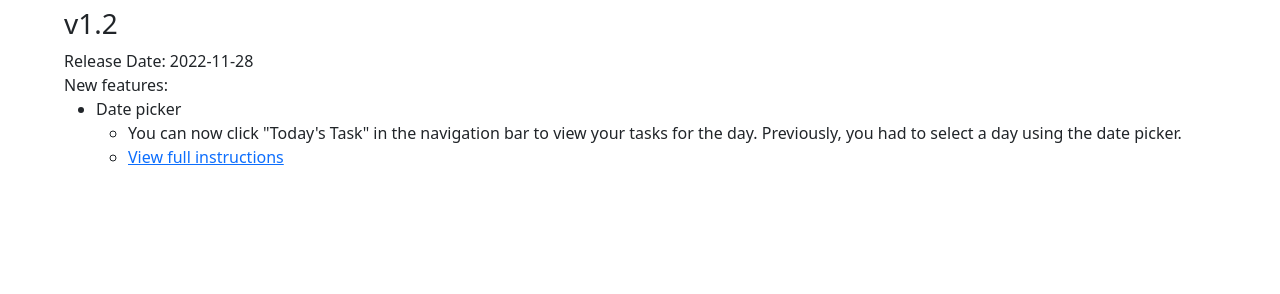
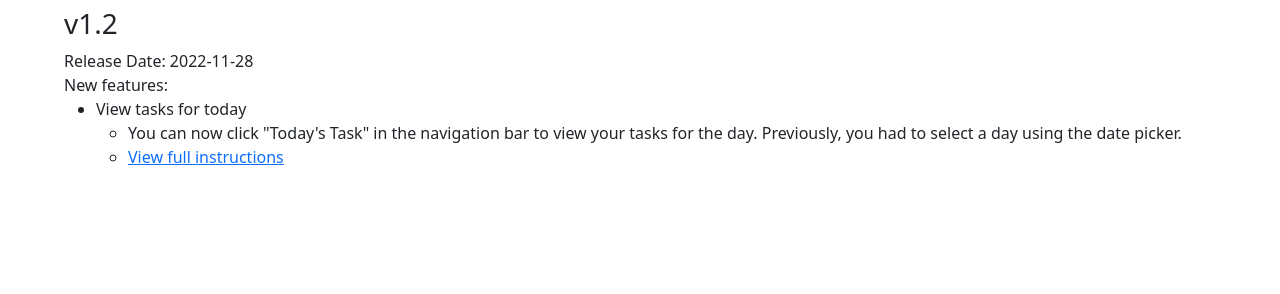
Before and after one commit to umjennifer/osu-cs361-project, a Flask app: page /changelog in a window 1280 px wide. Shown: the part 263-557 px from the top of the page. Run offline with Flask 3, Linux system fonts and the light colour scheme.

Commit message:
update for demo

```diff
--- a/app.py
+++ b/app.py
@@ -89,7 +89,7 @@ def logging_after(response):
 def index():
     random_quote = get_random_quote()
     if new_feature is True:
-        flash('New feature: You can now click "Today\'s Task" in the navigation bar to view your tasks for the day.')
+        flash('New feature: You can now click "Today\'s Task" in the navigation bar to view your tasks for the day. Visit Changelog for more info.')
     objectives = Objective.query.order_by(Objective.id).all()
     events = Event.query.order_by(Event.task_id).all()
     return render_template(
--- a/templates/changelog.html
+++ b/templates/changelog.html
@@ -15,7 +15,7 @@
     Release Date: 2022-11-28<br>
     New features:<br>
     <ul>
-        <li>Date picker
+        <li>View tasks for today
             <ul>
                 <li>
                     You can now click "Today's Task" in the navigation bar to view your tasks for the day. Previously, you had to select a day using the date picker.
```
